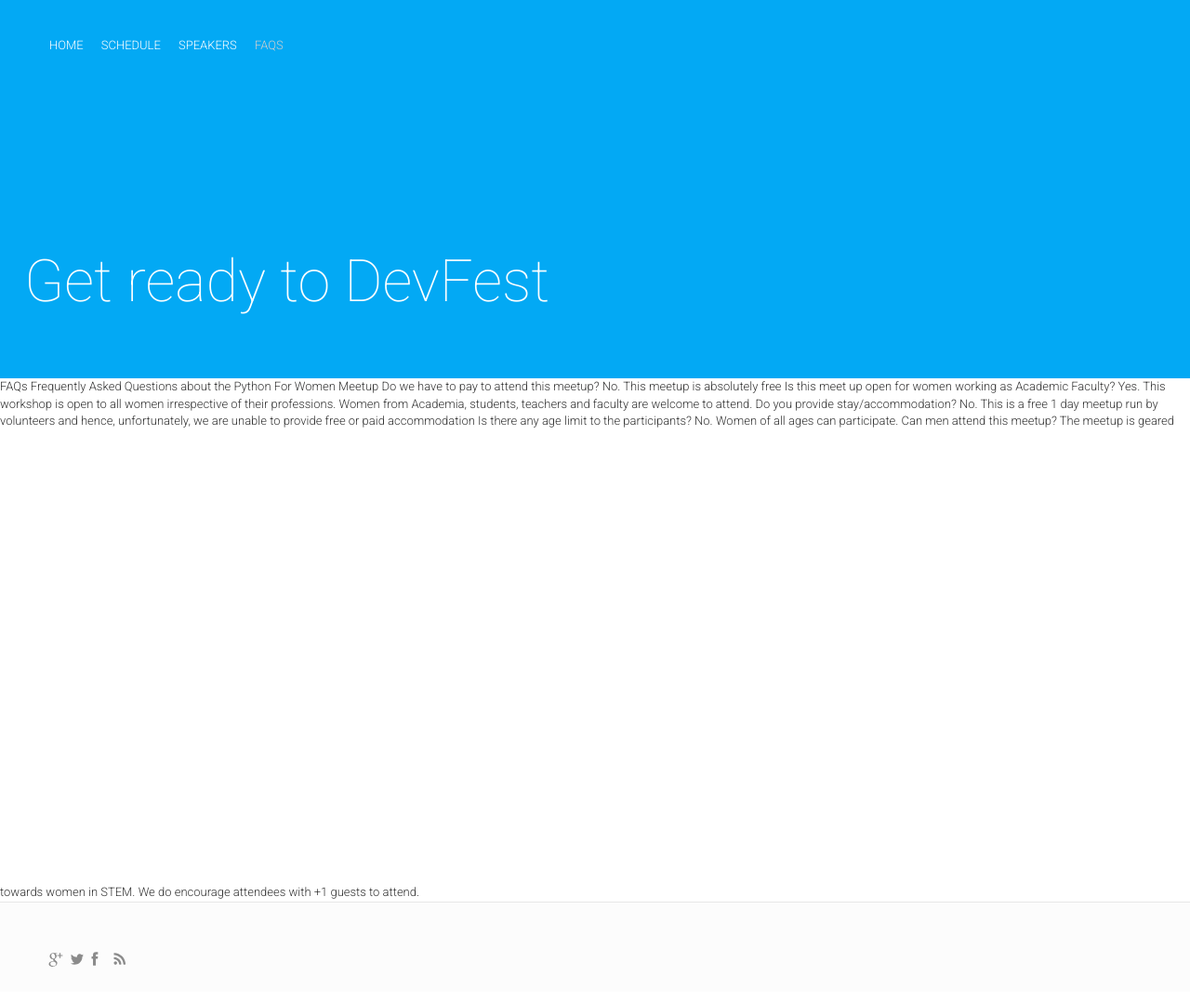
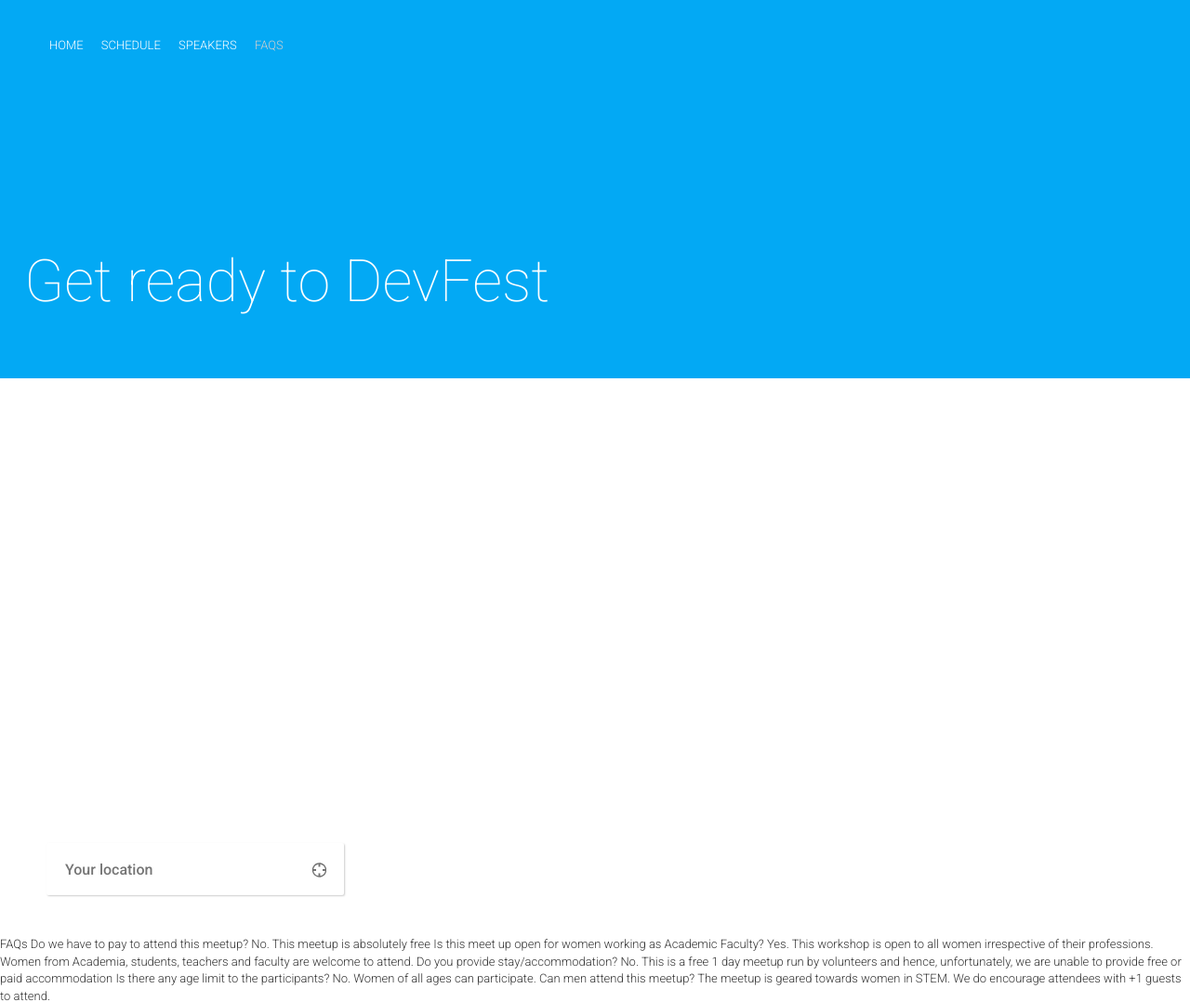
Before and after one commit to mumbaipymeetup/women_zeppelin, a Jekyll site: the page built from logistics.html, in a window 1280 px wide and 1400 px high, cut to the strip 0-1078 px from the top of the window. Shown: the whole strip at 93% size. Built offline with Jekyll 4.4.1, drawn with Linux system fonts in a browser that asks for light colours; nearby versions of some CDN libraries; comment, search, counter and statistics services are not loaded; some of the changed text lies outside the part shown; grey boxes are pictures that could not be loaded.

Commit message:
Location update

```diff
--- a/_config.yml
+++ b/_config.yml
@@ -205,6 +205,10 @@
 teamBlockTitle: "About us"
 aboutUs: "Google's services have become synonymous with simple things online. Number of technological innovations and IT industries in which Google is creating new products is enormous. It's hard to get to know all of them, but realistic. This is why people have started to gather in small local groups and share their experience. Later, the following groups have been called Google Developer Groups. GDGs can take many forms -- from just a few people getting together to watch some videos, to large gatherings with demos, tech talks, hackathons and conferences."
 
+directionDetailsCards:
+ - {title: "From the Airport", information: 'Airport is right at the city border. It is easily reachable by car, public transport or taxi. More information is available at <a href="http://lwo.aero/en/transport">airport website</a>.'}
+ - {title: "Public Transit", information: 'Google Transit is available in Lviv. So you can find your way in Google Maps. Moreover, you can download any of the offline public transit apps available for Lviv.'}
+ - {title: "Hotels", information: 'Lviv has lots of great hotels and hostels. More information will be available later.'}
 # Logistics Find Way Block
 #findWayTitle: "Find your way here"
 #findWayDistance: "Distance"
--- a/_includes/find-way.html
+++ b/_includes/find-way.html
@@ -1,10 +1,60 @@
 <!-- Begin Find Way-->
 
-
+<!-- Begin Find Way-->
+<section id="find-way" class="find-way">
+    <div id="canvas-map" class="canvas-map"></div>
+    <div class="content-wrapper text-left">
+        <h3 class="animated hiding" data-animation="fadeInUp" data-delay="0">{{ site.findWayTitle }}</h3>
+        <div class="map-card col-lg-3 col-md-4 col-sm-6 col-xs-12">
+            <div class="map-search">
+                <input type="text" id="location-input" class="location-input" name="location-input" data-input-value="Your location" placeholder="Your location" autocomplete="off">
+                <svg id="direction-locate" class="icon icon-geolocation" viewBox="0 0 30 32">
+                    <use xlink:href="{{ site.baseurl }}/img/sprites/sprites.svg#icon-geolocation"></use>
+                </svg>
+            </div>
+            <div class="location-result">
+                <span id="result-name" class="result-name"></span>
+                <span>to DevFest</span>
+                <svg id="direction-cancel" class="icon icon-cross" viewBox="0 0 30 32">
+                    <use xlink:href="{{ site.baseurl }}/img/sprites/sprites.svg#icon-cross"></use>
+                </svg>
+            </div>
+        </div>
+        <div class="map-card location-details col-lg-3 col-md-4 col-sm-6 col-xs-12">
+            <ul>
+                <li>
+                    <svg class="icon icon-flag" viewBox="0 0 30 32">
+                        <use xlink:href="{{ site.baseurl }}/img/sprites/sprites.svg#icon-flag"></use>
+                    </svg>
+                    <span>{{ site.findWayDistance }}</span>
+                    <span id="distance" class="detailed-result pull-right"></span>
+                </li>
+                <li>
+                    <div id="mode">
+                        <svg id="mode-icon" class="icon icon-mode" viewBox="0 0 30 32">
+                            <use xlink:href="{{ site.baseurl }}/img/sprites/sprites.svg#icon-flight"></use>
+                        </svg>
+                        <select id="mode-select">
+                            <option value="DRIVING">{{ site.findWayDriving }}</option>
+                            <option value="WALKING">{{ site.findWayWalking }}</option>
+                            <option value="BICYCLING">{{ site.findWayBicycling }}</option>
+                            <option value="TRANSIT">{{ site.findWayTransit }}</option>
+                        </select>
+                        <span id="estimateTime" class="detailed-result pull-right"></span>
+                    </div>
+                    <a id="find-flight" href="https://google.com/flights" class="pull-right hidden" target="_blank">{{ site.findWayFindFlight }}</a>
+                </li>
+            </ul>
+            <div class="clearfix"></div>
+            <a href="https://maps.google.com/maps?ll={{ site.eventPlaceCoordinates | replace:' ',''}}&z=17&t=m&hl=en-US&gl=US&mapclient=embed&q={{ site.eventStreetAddress | replace:' ','%20' | replace:',','%2C'}}%2C%20{{ site.eventAddressLocality | replace:' ','%20' | replace:',','%2C'}}" class="view-on-map" target="_blank">{{ site.viewOnMap }}</a>
+        </div>
+    </div>
+</section>
+<!-- End Find Way -->
 
 FAQs
 
-Frequently Asked Questions about the Python For Women Meetup
+
 
 
 Do we have to pay to attend this meetup?
```
